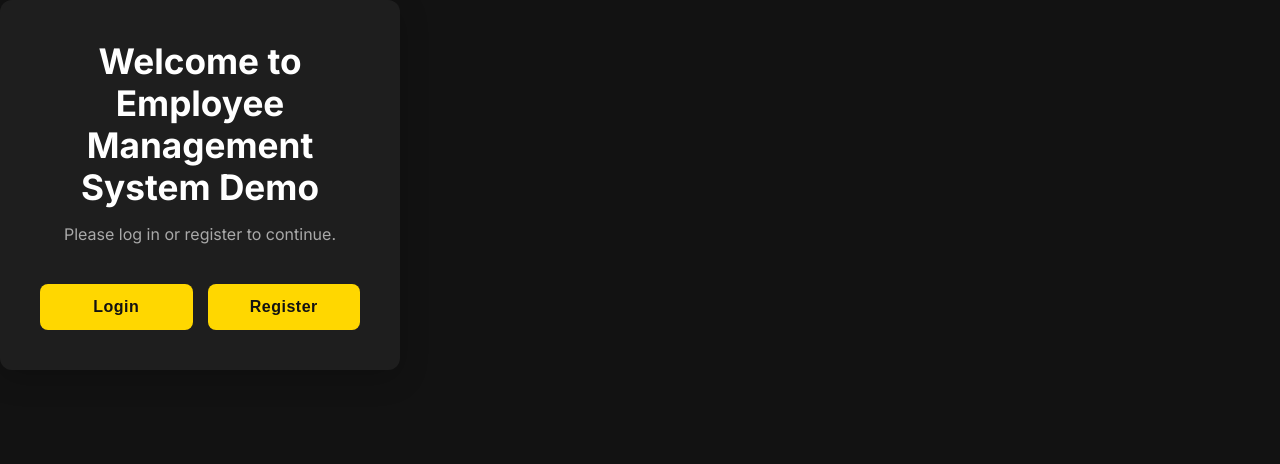
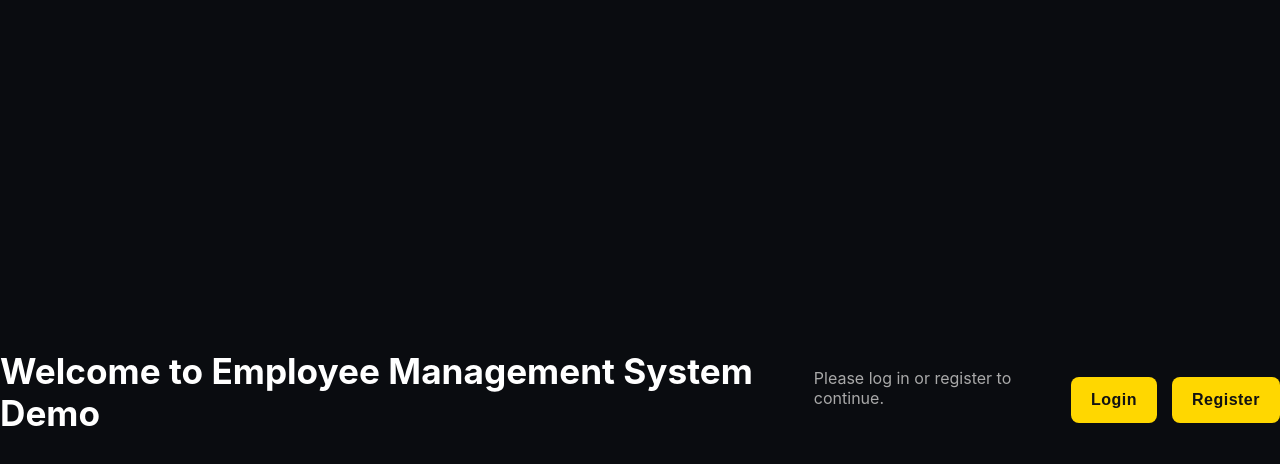
Before and after one commit to RohitMunjal25/Employee-Management-System, a React (Create React App) app: page / in a window 1280 px wide. Shown: the top 464 px of the page. Built offline with nearby package versions, Linux system fonts and the light colour scheme.

Commit message:
initial commit

```diff
--- a/src/components/Login.js
+++ b/src/components/Login.js
@@ -74,7 +74,7 @@ export default function AuthPage() {
   }
 
   return (
-    <div className="auth-welcome">
+    <div className="login-page-container">
       <h2>Welcome to Employee Management System Demo</h2>
       <p>Please log in or register to continue.</p>
       <div className="auth-buttons">
--- a/src/components/styling/login.css
+++ b/src/components/styling/login.css
@@ -2,16 +2,13 @@
 @import url('https://fonts.googleapis.com/css2?family=Inter:wght@400;700&display=swap');
 
 
-body {
-  font-family: 'Inter', sans-serif;
-  background-color: #121212;
-  display: flex;
+.login-page-container{
+   display: flex;
   justify-content: center;
   align-items: center;
-  min-height: 100vh;
-  margin: 0;
+  width: 100%;
+  height: 100%;
 }
-
 
 .auth-welcome,
 .auth-form-container {
```
